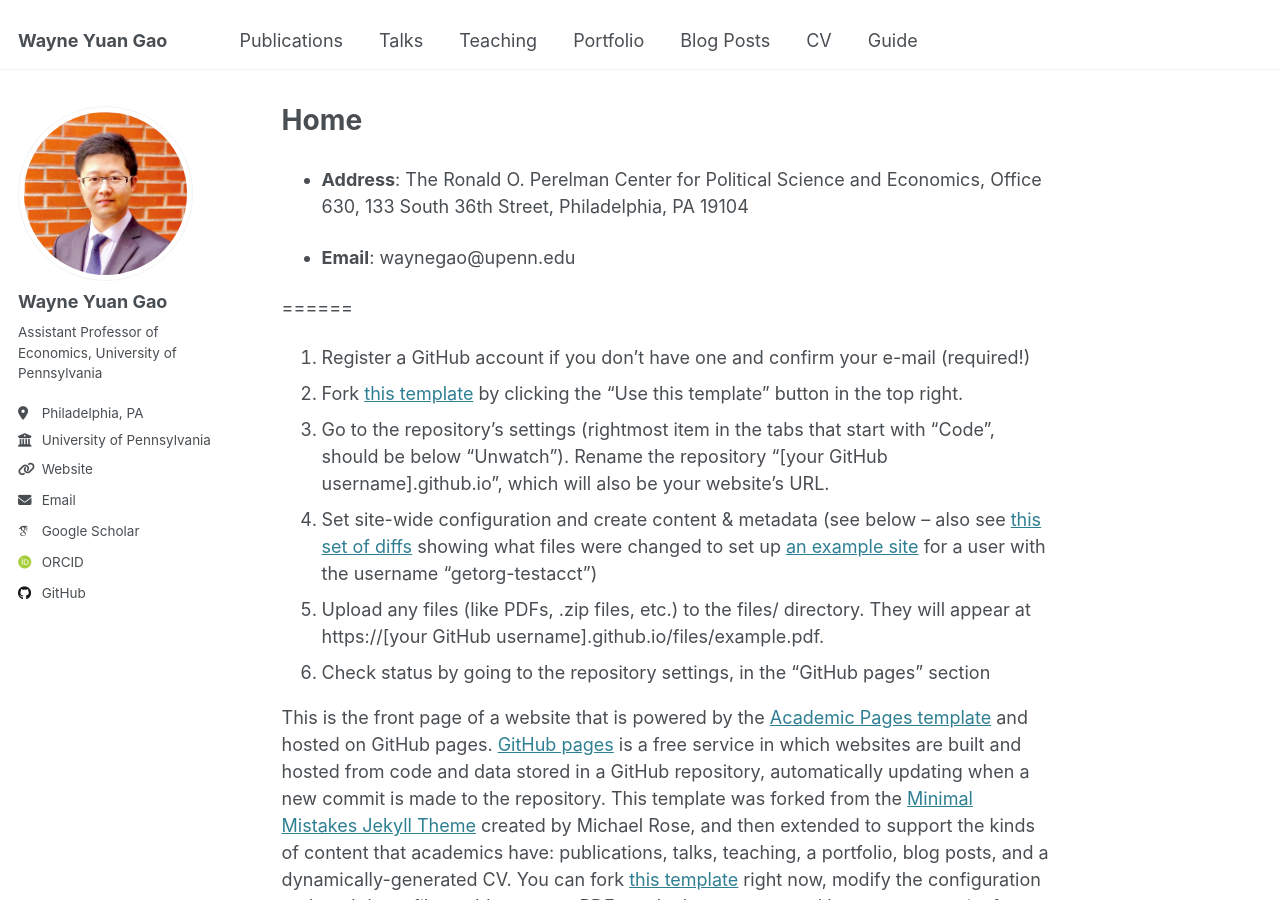
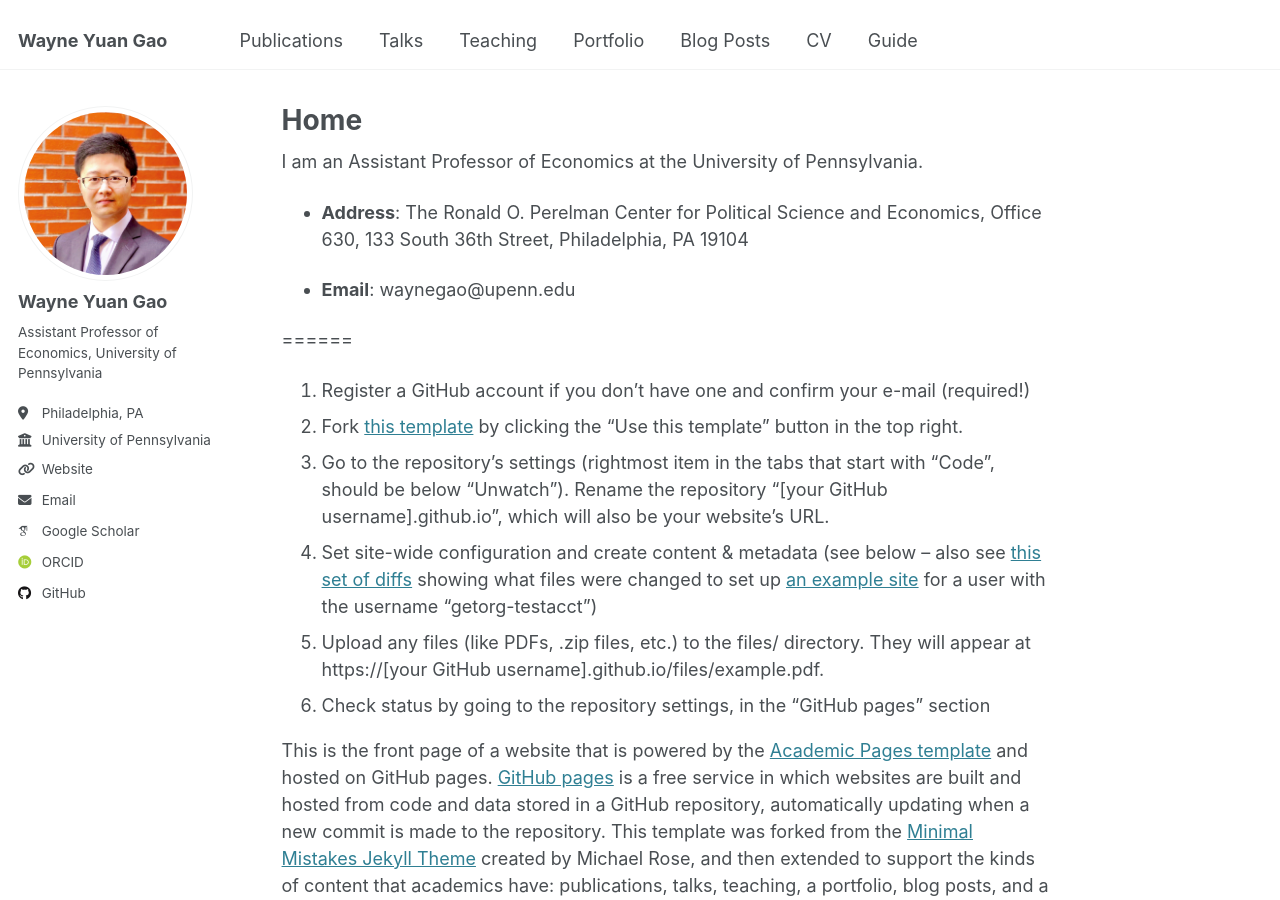
Before and after one commit to wayne-y-gao/wayne-y-gao.github.io, a Jekyll site: the page built from _pages/about.md, in a window 1280 px wide and 900 px high. Built offline with Jekyll 4.4.1, drawn with Linux system fonts in a browser that asks for light colours; some web fonts are replaced.

Commit message:
Update about.md

```diff
--- a/_pages/about.md
+++ b/_pages/about.md
@@ -6,6 +6,8 @@ redirect_from:
   - /about/
   - /about.html
 ---
+
+I am an Assistant Professor of Economics at the University of Pennsylvania.
 
 - **Address**: The Ronald O. Perelman Center for Political Science and Economics, Office 630,
   133 South 36th Street,
```
